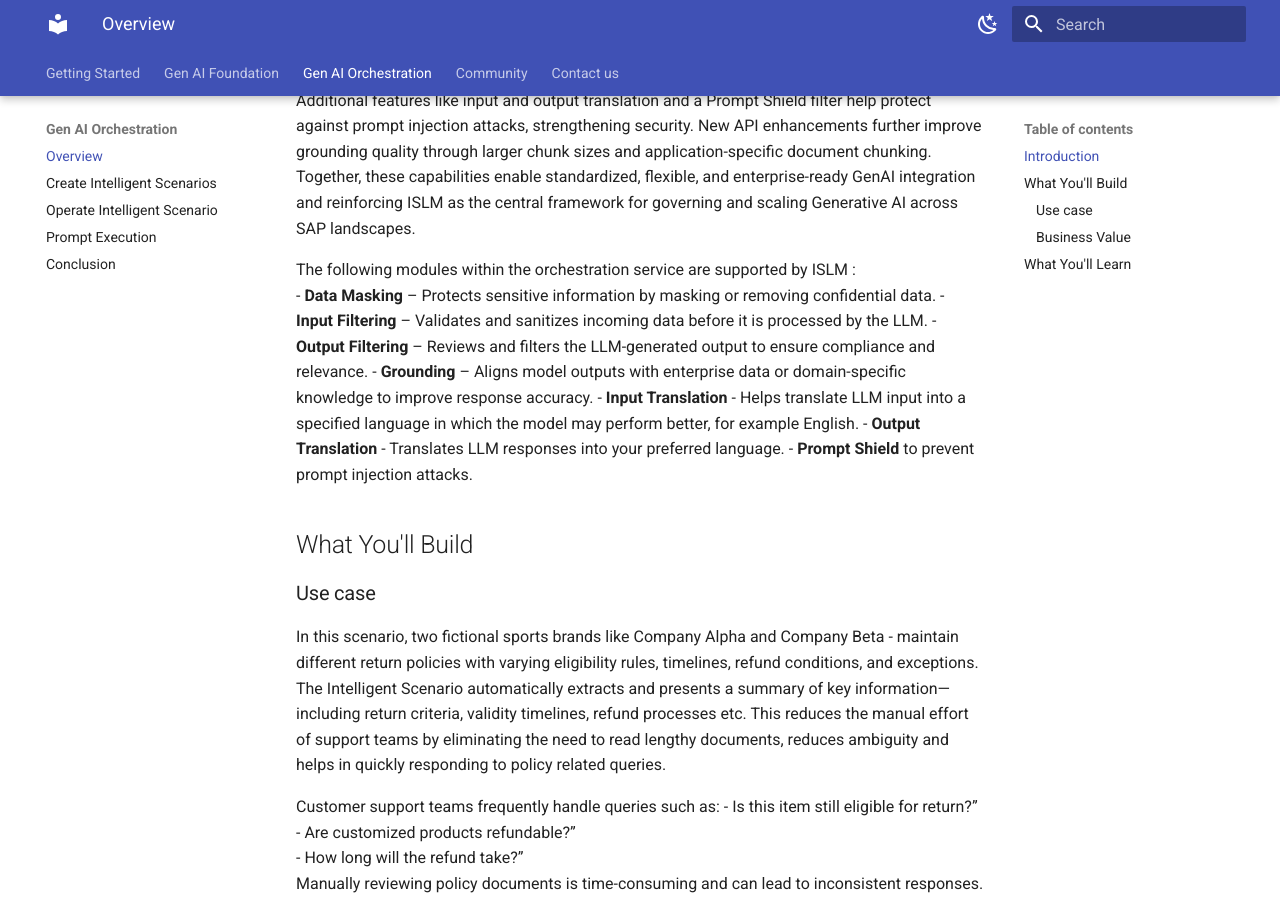
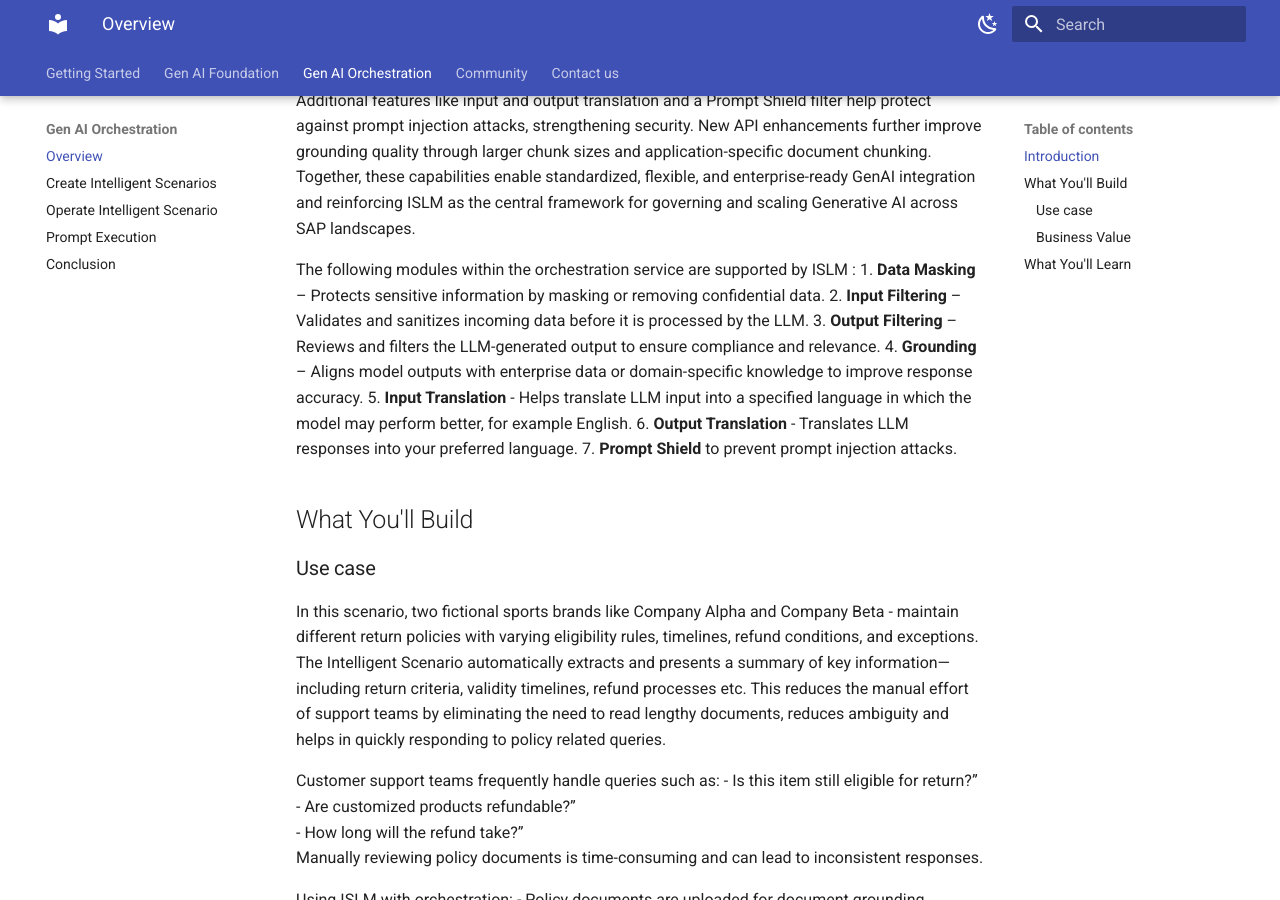
Before and after one commit to SAP-CLM-SL/ISLM, an MkDocs documentation site: the page built from docs/Integrate-AI-into-SAPS4HANA-with-ISLM/Introduction.md, in a window 1280 px wide and 900 px high, scrolled down 495 px. Built offline with MkDocs 1.6.1 and Material for MkDocs 9.7.7, drawn with Linux system fonts in a browser that asks for light colours.

Commit message:
Update Introduction.md

```diff
--- a/docs/Integrate-AI-into-SAPS4HANA-with-ISLM/Introduction.md
+++ b/docs/Integrate-AI-into-SAPS4HANA-with-ISLM/Introduction.md
@@ -7,14 +7,14 @@
 
 ISLM supports integration with the Orchestration Service on SAP AI Core, enabling advanced Generative AI capabilities such as document grounding, content filtering, and data masking. Additional features like input and output translation and a Prompt Shield filter help protect against prompt injection attacks, strengthening security. New API enhancements further improve grounding quality through larger chunk sizes and application-specific document chunking. Together, these capabilities enable standardized, flexible, and enterprise-ready GenAI integration and reinforcing ISLM as the central framework for governing and scaling Generative AI across SAP landscapes.<br>
 
-The following modules within the orchestration service are supported by ISLM :<br>
-- **Data Masking** – Protects sensitive information by masking or removing confidential data.
-- **Input Filtering** – Validates and sanitizes incoming data before it is processed by the LLM.
-- **Output Filtering** – Reviews and filters the LLM-generated output to ensure compliance and relevance.
-- **Grounding** – Aligns model outputs with enterprise data or domain-specific knowledge to improve      response accuracy.
-- **Input Translation** - Helps translate LLM input into a specified language in which the model may perform better, for example English.
-- **Output Translation** - Translates LLM responses into your preferred language.
-- **Prompt Shield** to prevent prompt injection attacks. <br>
+The following modules within the orchestration service are supported by ISLM :
+1. **Data Masking** – Protects sensitive information by masking or removing confidential data.
+2. **Input Filtering** – Validates and sanitizes incoming data before it is processed by the LLM.
+3. **Output Filtering** – Reviews and filters the LLM-generated output to ensure compliance and relevance.
+4. **Grounding** – Aligns model outputs with enterprise data or domain-specific knowledge to improve response accuracy.
+5. **Input Translation** - Helps translate LLM input into a specified language in which the model may perform better, for example English.
+6. **Output Translation** - Translates LLM responses into your preferred language.
+7. **Prompt Shield** to prevent prompt injection attacks. <br>
 
 ## What You'll Build
 ### Use case
```
